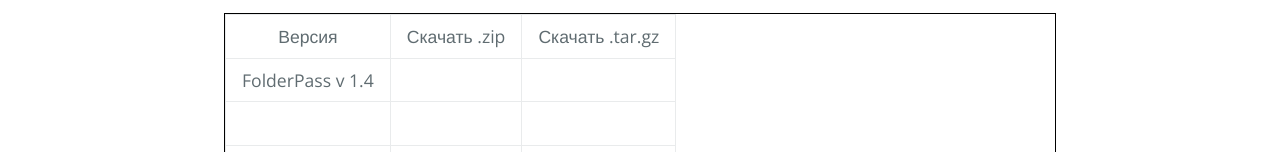
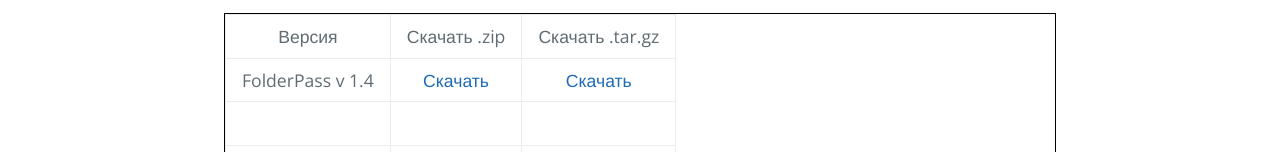
Before and after one commit to folderpass/releases, a plain HTML site: page index.html in a window 1280 px wide. Shown: the part 448-600 px from the top of the page. Drawn offline with nearby package versions, Linux system fonts and the light colour scheme.

Commit message:
Update index.html

```diff
--- a/index.html
+++ b/index.html
@@ -28,8 +28,8 @@
 </tr>
 <tr height='20'  valign=top align=center>
 <td>FolderPass v 1.4</td>
-<td> </td>
-<td> </td>
+<td><a href="http://my-files.ru/Save/xq06dg/FolderPass.zip">Скачать</a></td>
+<td><a href="http://my-files.ru/Save/pwefpe/FolderPass.tar.gz">Скачать</a></td>
 </tr>
 <tr height='20'  valign=top align=center>
 <td> </td>
```
